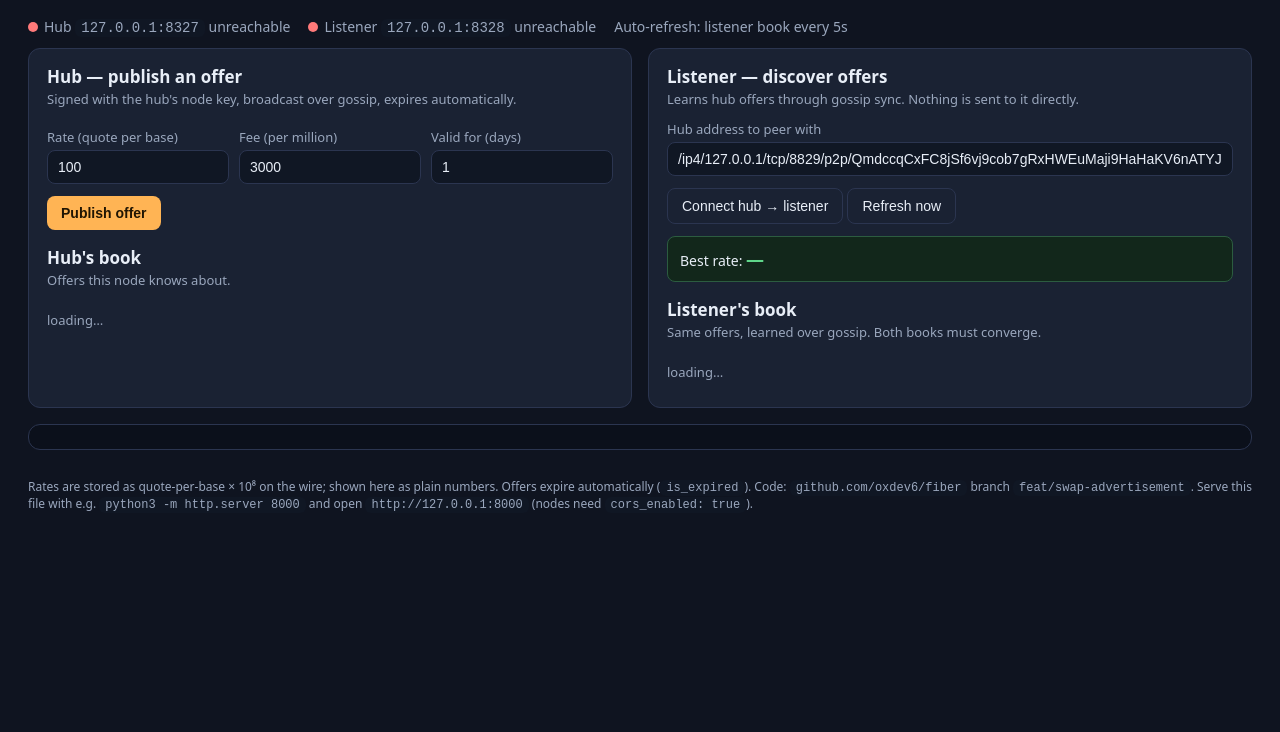
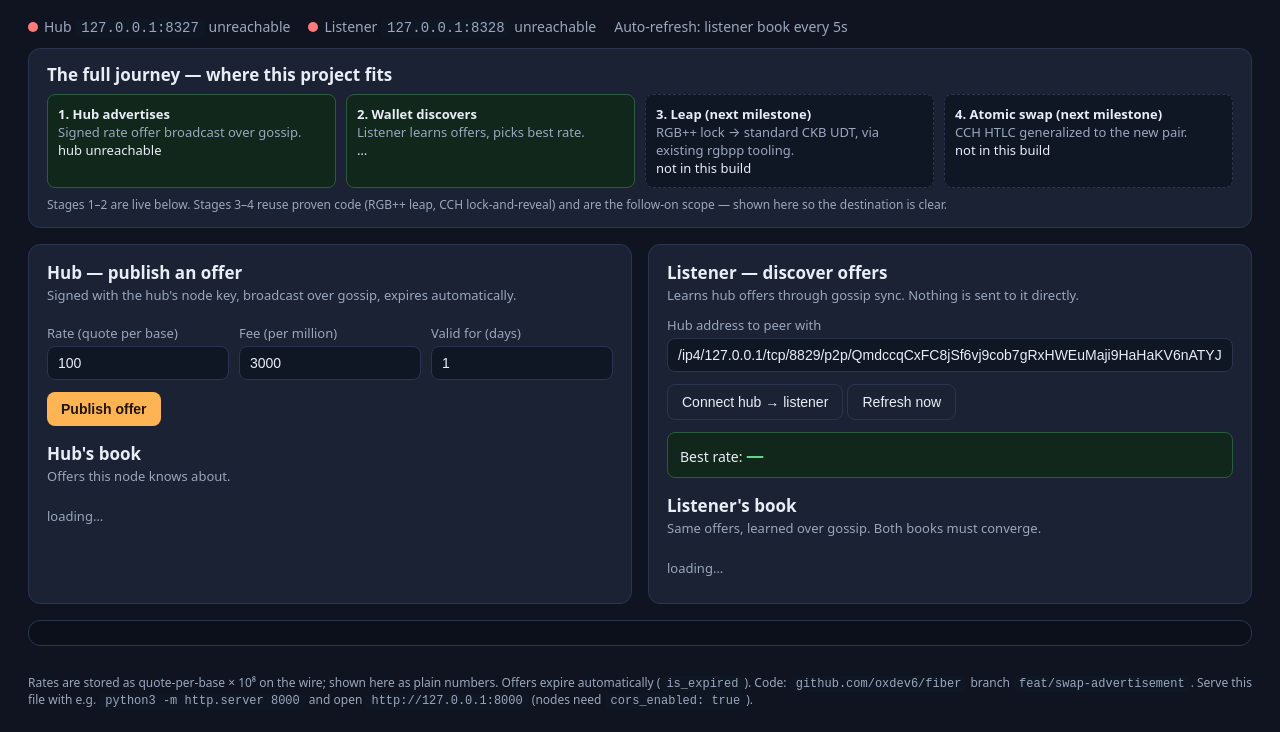
Before and after one commit to oxdev6/fiber-rgbpp-swap, a plain HTML site: page demo/index.html in a window 1280 px wide. Shown: the part 129-861 px from the top of the page. Before the commit the page ends 800 px from the top, so only its background shows below. Drawn offline with Linux system fonts and the light colour scheme.

Commit message:
demo: end-to-end journey strip (live stages 1-2, upcoming leap+swap marked)

```diff
--- a/demo/index.html
+++ b/demo/index.html
@@ -54,6 +54,17 @@
   <span><span class="dot" id="dot-lis"></span>Listener <code>127.0.0.1:8328</code> <span id="lis-state">…</span></span>
   <span>Auto-refresh: listener book every 5s</span>
 </div>
+
+<section style="margin: 0 28px 16px; background: var(--card); border: 1px solid var(--line); border-radius: 12px; padding: 14px 18px;">
+  <h2 style="margin:0 0 8px;font-size:17px;">The full journey — where this project fits</h2>
+  <div style="display:grid;grid-template-columns:repeat(4,1fr);gap:10px;font-size:13px;" id="journey">
+    <div style="padding:10px;border-radius:8px;background:#12271b;border:1px solid #2c5c40;" id="j1"><b>1. Hub advertises</b><br/><span style="color:var(--dim)">Signed rate offer broadcast over gossip.</span><br/><span class="jstat">…</span></div>
+    <div style="padding:10px;border-radius:8px;background:#12271b;border:1px solid #2c5c40;" id="j2"><b>2. Wallet discovers</b><br/><span style="color:var(--dim)">Listener learns offers, picks best rate.</span><br/><span class="jstat">…</span></div>
+    <div style="padding:10px;border-radius:8px;background:#101724;border:1px dashed var(--line);" id="j3"><b>3. Leap (next milestone)</b><br/><span style="color:var(--dim)">RGB++ lock → standard CKB UDT, via existing rgbpp tooling.</span><br/><span class="jstat">not in this build</span></div>
+    <div style="padding:10px;border-radius:8px;background:#101724;border:1px dashed var(--line);" id="j4"><b>4. Atomic swap (next milestone)</b><br/><span style="color:var(--dim)">CCH HTLC generalized to the new pair.</span><br/><span class="jstat">not in this build</span></div>
+  </div>
+  <div style="color:var(--dim);font-size:12px;margin-top:8px;">Stages 1–2 are live below. Stages 3–4 reuse proven code (RGB++ leap, CCH lock-and-reveal) and are the follow-on scope — shown here so the destination is clear.</div>
+</section>
 
 <main>
   <section class="card">
@@ -153,6 +164,11 @@ function setDot(id, ok) {
   el.classList.add(ok ? "ok" : "bad");
 }
 
+function setJourney(id, text) {
+  const el = document.querySelector("#" + id + " .jstat");
+  if (el) el.textContent = text;
+}
+
 async function refreshBooks() {
   try {
     const a = await rpc(HUB, "list_swap_advertisements",
@@ -160,9 +176,11 @@ async function refreshBooks() {
     document.getElementById("hub-book").innerHTML = bookTable(a.offers);
     document.getElementById("hub-state").textContent = a.offers.length + " offer(s)";
     setDot("dot-hub", true);
+    setJourney("j1", a.offers.length ? "✓ live — " + a.offers.length + " active offer(s)" : "live — nothing published yet");
   } catch (e) {
     document.getElementById("hub-state").textContent = "unreachable";
     setDot("dot-hub", false);
+    setJourney("j1", "hub unreachable");
   }
   try {
     const b = await rpc(LIS, "list_swap_advertisements",
@@ -170,6 +188,7 @@ async function refreshBooks() {
     document.getElementById("lis-book").innerHTML = bookTable(b.offers);
     document.getElementById("lis-state").textContent = b.offers.length + " offer(s)";
     setDot("dot-lis", true);
+    setJourney("j2", b.offers.length ? "✓ live — listener sees " + b.offers.length + " offer(s)" : "live — nothing discovered yet");
     const best = await rpc(LIS, "get_best_swap_rate",
       [{ base_udt_script: null, quote_udt_script: null }]);
     document.getElementById("best-box").innerHTML = best.offer
```
